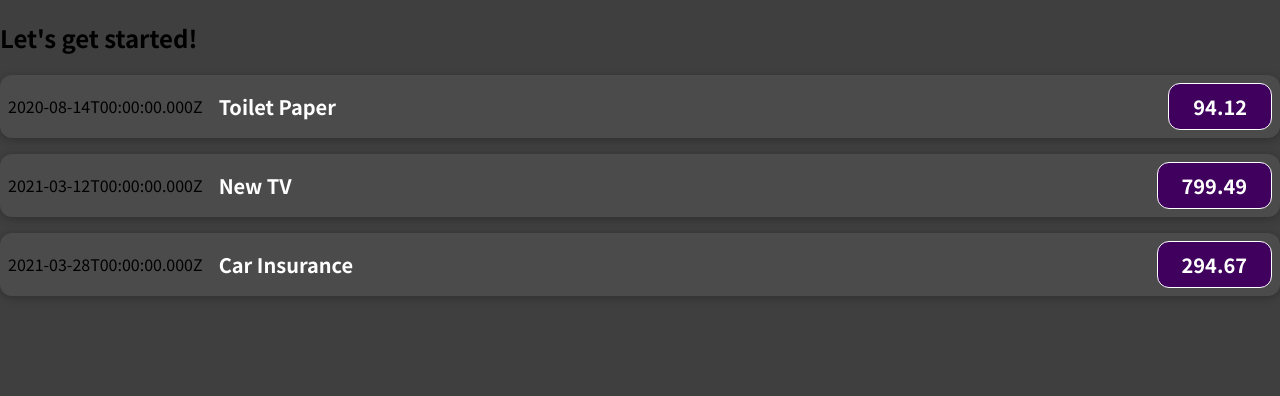
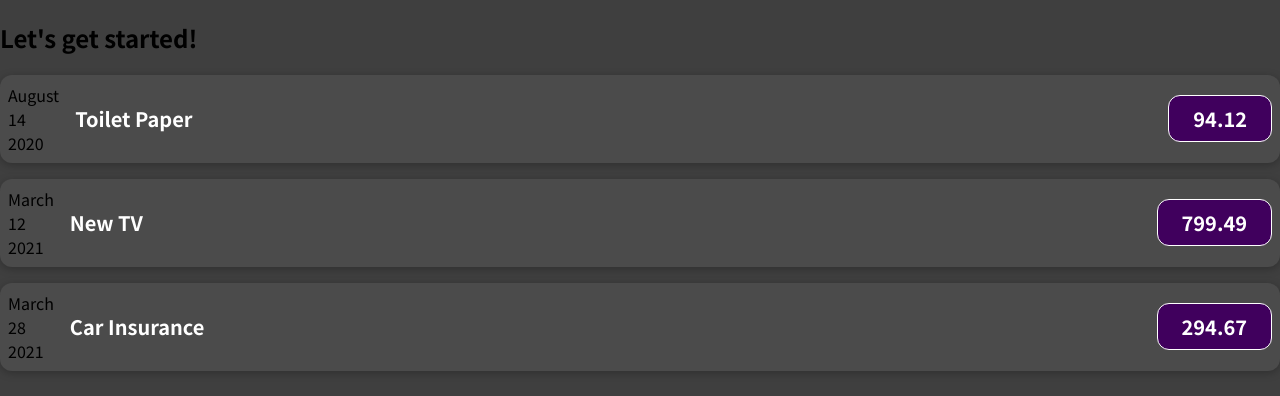
Before and after one commit to lagayaaaron/react-expense-tracker, a JavaScript app: page / in a window 1280 px wide. Shown: the top 396 px of the page. Built offline with nearby package versions, Linux system fonts and the light colour scheme.

Commit message:
Adding normal JavaScript Logic to Components[DATE]

```diff
--- a/src/components/ExpenseItem.js
+++ b/src/components/ExpenseItem.js
@@ -1,10 +1,17 @@
 import "./ExpenseItem.css";
 
 function ExpenseItem(data) {
+	const month = data.date.toLocaleString("en-US", { month: "long" });
+	const day = data.date.toLocaleString("en-US", { day: "2-digit" });
+	const year = data.date.getFullYear();
 
 	return (
 		<div className="expense-item">
-			<div>{data.date.toISOString()}</div>
+			<div>
+				<div>{month}</div>
+				<div>{day}</div>
+				<div>{year}</div>
+			</div>
 			<div className="expense-item__description">
 				<h2>{data.title}</h2>
 				<div className="expense-item__price">{data.amount}</div>
```
